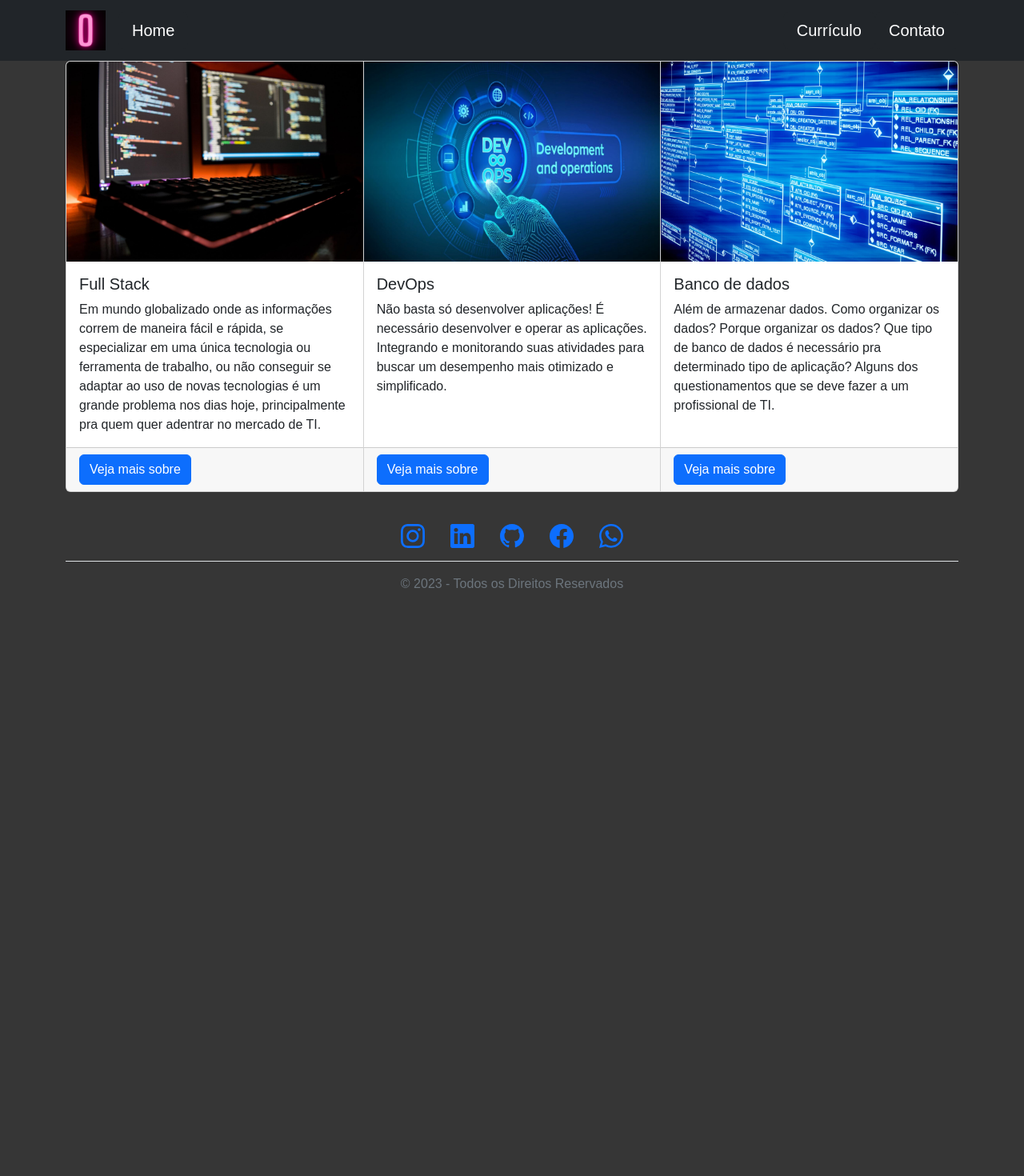
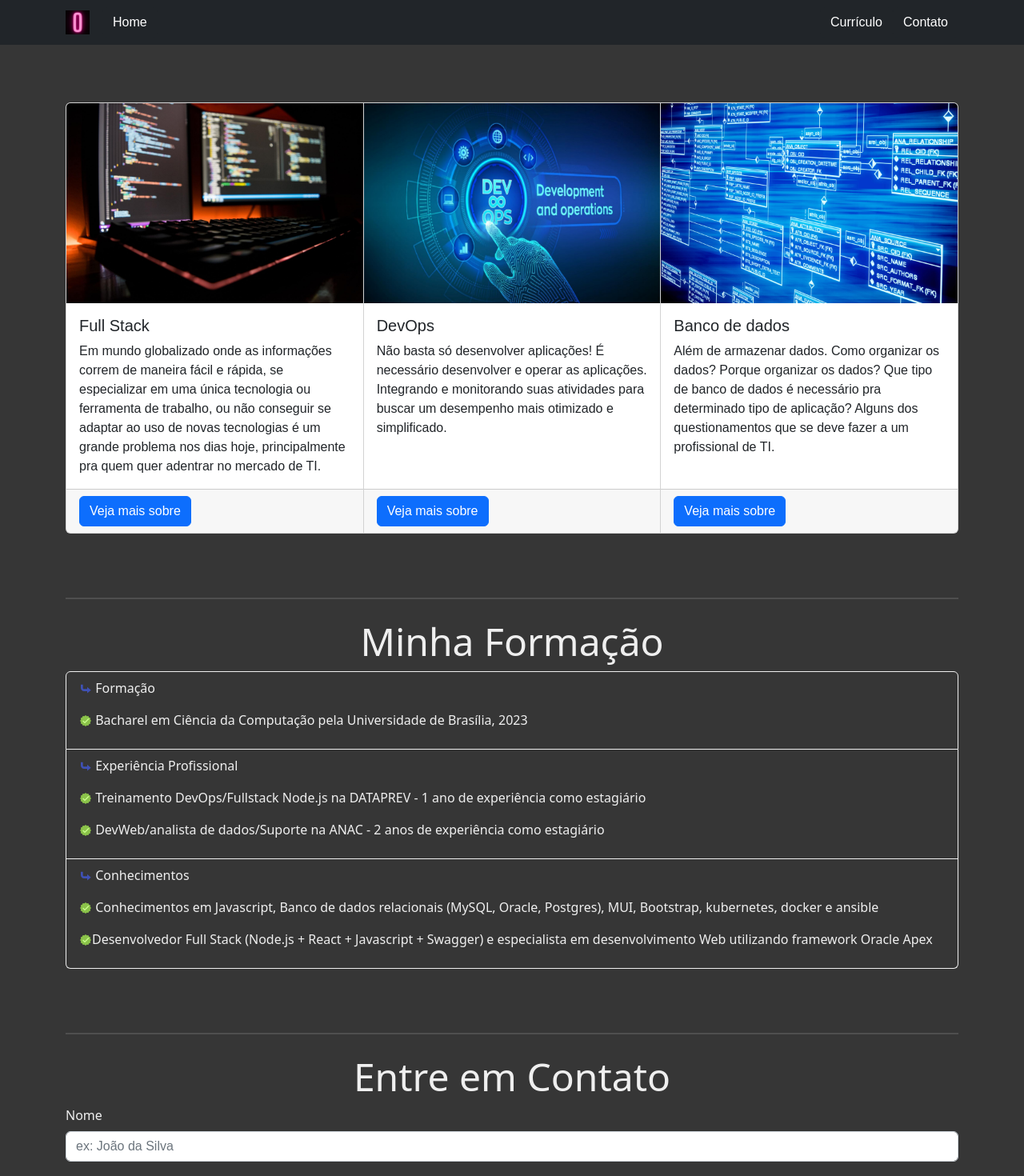
Before and after one commit to otavio25/my-blog, a React (Create React App) app in the folder src/frontend/: page / in a window 1280 px wide. Shown: the top 1470 px of the page at 80% size. Before the commit the page ends 800 px from the top, so only its background shows below. Built offline with nearby package versions, Linux system fonts and the light colour scheme; no server answers.

Commit message:
adicionando scrollpy

```diff
--- a/src/frontend/src/App.js
+++ b/src/frontend/src/App.js
@@ -1,8 +1,6 @@
 import React from 'react';
 import { BrowserRouter, Route, Routes} from 'react-router-dom'
 import Home from './components/pages/Home'
-import Curriculo from './components/pages/Curriculo'
-import Contato from './components/pages/Contato'
 import Header from './components/layouts/Header'
 import Footer from './components/layouts/Footer'
 import DevOps from './components/pages/DevOps';
@@ -16,8 +14,6 @@ function App(){
       <Header />
       <Routes>
         <Route path='/' element={<Home/>}/>
-        <Route path='/curriculo' element={<Curriculo/>}/>
-        <Route path='/contato' element={<Contato/>}/>
         <Route path='/devops' element={<DevOps/>}/>
         <Route path='/fullstack' element={<FullStack/>}/>
         <Route path='/bancodedados' element={<BancodeDados/>}/>
--- a/src/frontend/src/components/layouts/Header.js
+++ b/src/frontend/src/components/layouts/Header.js
@@ -1,23 +1,24 @@
 import React from 'react';
-import { Container, Navbar, Nav, Button } from 'react-bootstrap';
+import { Container, Navbar, Nav, Button, Form } from 'react-bootstrap';
 import Logo from '../img/logo.png'
 
 function Header(){
+    if(window.location.pathname === '/'){
         return (
             <header>
-            <Navbar collapseOnSelect expand="lg" bg="dark" variant="dark">
+                <Navbar collapseOnSelect expand="lg" bg="dark" variant="dark" fixed="top">
                     <Container>
                         <Navbar.Brand href="/">
-                    <img src={Logo} width="50" height="50" className="d-inline-block align-top" alt="React Bootstrap logo"/>
+                            <img src={Logo} width="30" height="30" className="d-inline-block align-top" alt="React Bootstrap logo"/>
                         </Navbar.Brand>
                         <Navbar.Toggle aria-controls="responsive-navbar-nav" />
                         <Navbar.Collapse id="responsive-navbar-nav">
                             <Nav className="me-auto">
-                            <Button variant="dark" href='/' size="lg">Home</Button>
+                                <Button variant="dark" href="#home">Home</Button>
                             </Nav>
                             <Nav>
-                            <Button variant="dark" href='/curriculo' size="lg">Currículo</Button>
-                            <Button variant="dark" href='/contato' size="lg">Contato</Button>
+                                <Button variant="dark" href="#curriculo">Currículo</Button>
+                                <Button variant="dark" href="#contato">Contato</Button>
                             </Nav>
                         </Navbar.Collapse>
                     </Container>
@@ -25,5 +26,29 @@ function Header(){
             </header>
         )
     }
+    else{
+        function handleDevops(){
+            return <DevOps titulo={titulo}/>
+        }
+
+        return(
+            <header>
+                <Navbar collapseOnSelect expand="lg" bg="dark" variant="dark">
+                    <Container>
+                        <Navbar.Brand href="/">
+                            <img src={Logo} width="30" height="30" className="d-inline-block align-top" alt="React Bootstrap logo"/>
+                        </Navbar.Brand>
+                        <Navbar.Toggle aria-controls="responsive-navbar-nav" />
+                        <Navbar.Collapse id="responsive-navbar-nav">
+                            <Nav className="me-auto">
+                                <Button variant="dark" href="/">Home</Button>
+                            </Nav>
+                        </Navbar.Collapse>
+                    </Container>
+                </Navbar>
+            </header>
+        )
+    }
+}
 
 export default Header
--- a/src/frontend/src/components/pages/DevOps.js
+++ b/src/frontend/src/components/pages/DevOps.js
@@ -2,7 +2,7 @@ import React, {useState, useEffect} from 'react';
 import { Container, Button, Table } from 'react-bootstrap';
 import { BsEye } from 'react-icons/bs'
 
-function DevOps(){
+function DevOps(props){
     const [texto, setTexto] = useState([])
 
     useEffect(()=>{
@@ -14,6 +14,8 @@ function DevOps(){
             }
         )
     })
+
+    console.log("props? ", props.titulo)
 
     return (
         <Container>
--- a/src/frontend/src/components/pages/Home.js
+++ b/src/frontend/src/components/pages/Home.js
@@ -1,14 +1,50 @@
-import React from 'react';
+import React, {useState} from 'react';
 import './styles.css'
-import { Card, CardGroup, Container, Button } from 'react-bootstrap';
+import { Card, CardGroup, Container, Button, ListGroup, Form } from 'react-bootstrap';
+import { FcDownRight, FcApproval } from "react-icons/fc";
+import emailjs from '@emailjs/browser'
 import ImageHome1 from '../img/programacao.jpg'
 import ImageHome2 from '../img/DevOps.png'
 import ImageHome3 from '../img/banco-de-dados.jpg'
 
 function Home(){
+    const [name, setName] = useState('')
+    const [email, setEmail] = useState('')
+    const [message, setMessage] = useState('')
+
+    const service_id = process.env.REACT_APP_SERVICE_ID
+    const template_id = process.env.REACT_APP_TEMPLATE_ID
+    const publickey = process.env.REACT_APP_PUBLICKEY
+
+    console.log("imprime porra: ", publickey)
+
+    function sendEmail(e){
+        e.preventDefault()
+
+        if(name === '' || email === '' || message === ''){
+            alert("Todos os campos precisam ser preenchidos!");
+            return
+        }
+
+        const templateParams = {
+            from_name: name,
+            message: message,
+            email: email
+        }
+
+        emailjs.send(service_id, template_id, templateParams, publickey)
+        .then(()=>{
+            alert("Mensagem enviada com sucesso!")
+            setName('')
+            setEmail('')
+            setMessage('')
+        })
+    }
+
     return(
-        <Container>
-            <CardGroup>
+        <Container id='div-principal-scroll'>
+            <div data-bs-spy="scroll" data-bs-target="#navbar-example2" data-bs-offset="0" class="scrollspy-example" tabindex="0">
+                <CardGroup id="home">
                     <Card>
                         <Card.Img variant="top" src={ImageHome1} width="100" height="250"/>
                         <Card.Body>
@@ -46,6 +82,61 @@ function Home(){
                         </Card.Footer>
                     </Card>
                 </CardGroup>
+
+                <div class="mb-4">
+                    <hr class="solid"/>
+                </div>
+
+                <div id='curriculo' className='div-h1-curriculo'>
+                    <h1 id='h1-curriculo'>Minha Formação</h1>
+                </div>
+
+                <ListGroup className='lista-curriculo'>
+                    <ListGroup.Item>
+                        <p><FcDownRight/> Formação</p>
+                        <p><FcApproval/> Bacharel em Ciência da Computação pela Universidade de Brasília, 2023</p>
+                    </ListGroup.Item>
+                    <ListGroup.Item>
+                        <p><FcDownRight/> Experiência Profissional</p>
+                        <p><FcApproval/> Treinamento DevOps/Fullstack Node.js na DATAPREV - 1 ano de experiência como estagiário</p>
+                        <p><FcApproval/> DevWeb/analista de dados/Suporte na ANAC - 2 anos de experiência como estagiário</p>
+                    </ListGroup.Item>
+                    <ListGroup.Item>
+                        <p><FcDownRight/> Conhecimentos</p>
+                        <p><FcApproval/> Conhecimentos em Javascript, Banco de dados relacionais (MySQL, Oracle, Postgres), MUI, Bootstrap, kubernetes, docker e ansible </p>
+                        <p><FcApproval/>Desenvolvedor Full Stack (Node.js + React + Javascript + Swagger) e especialista em desenvolvimento Web utilizando framework Oracle Apex</p>
+                    </ListGroup.Item>
+                </ListGroup>
+
+                <div class="mb-4">
+                    <hr class="solid"/>
+                </div>
+
+                <div className='div-h1-contato' id='contato'>
+                    <h1 id='h1-contato'>Entre em Contato</h1>
+                </div>
+
+                <Form className='formulario-contato' onSubmit={sendEmail}>
+                    <Form.Group className="mb-3" >
+                        <Form.Label>Nome</Form.Label>
+                        <Form.Control type="text" placeholder="ex: João da Silva" value={name} onChange={(e) => setName(e.target.value)}/>
+                    </Form.Group>
+                    <Form.Group className="mb-3" controlId="exampleForm.ControlInput1">
+                        <Form.Label>E-mail</Form.Label>
+                        <Form.Control type="email" placeholder="name@example.com" value={email} onChange={(e) => setEmail(e.target.value)}/>
+                    </Form.Group>
+                    <Form.Group className="mb-3" controlId="exampleForm.ControlTextarea1" >
+                        <Form.Label>Motivo do contato</Form.Label>
+                        <Form.Control as="textarea" rows={3} placeholder="Motivo do contato" value={message} onChange={(e) => setMessage(e.target.value)}/>
+                    </Form.Group>
+
+                    <div className="d-grid gap-2">
+                        <Button variant="primary" type="submit" size="lg">
+                            Enviar
+                        </Button>
+                    </div>
+                </Form>
+            </div>
         </Container>
     )
 }
--- a/src/frontend/src/components/pages/styles.css
+++ b/src/frontend/src/components/pages/styles.css
@@ -1,8 +1,8 @@
-.div-h1-sobre, .div-h1-curriculo, .div-h1-contato{
+.div-h1-curriculo, .div-h1-contato{
     width: 100%;
     text-align: center;
 }
-#h1-sobre, #h1-curriculo, #h1-contato{
+#h1-curriculo, #h1-contato{
     font-family: system-ui, -apple-system, BlinkMacSystemFont, 'Segoe UI', Roboto, Oxygen, Ubuntu, Cantarell, 'Open Sans', 'Helvetica Neue', sans-serif;
     color: #efefef;
     font-size: 3em;
@@ -12,27 +12,31 @@
     margin: 1em;
 }
 
-#lista-curriculo p{
+.lista-curriculo p{
     font-family: system-ui, -apple-system, BlinkMacSystemFont, 'Segoe UI', Roboto, Oxygen, Ubuntu, Cantarell, 'Open Sans', 'Helvetica Neue', sans-serif;
     color: #efefef;
 }
 
-#lista-curriculo div{
+.lista-curriculo div{
     background-color: #363636;
     border-color: #efefef;
 }
 
-#lista-contato h2{
+.lista-contato h2{
     font-family: system-ui, -apple-system, BlinkMacSystemFont, 'Segoe UI', Roboto, Oxygen, Ubuntu, Cantarell, 'Open Sans', 'Helvetica Neue', sans-serif;
     color: #efefef;
 }
 
-#formulario-contato label{
+.formulario-contato label{
     font-family: system-ui, -apple-system, BlinkMacSystemFont, 'Segoe UI', Roboto, Oxygen, Ubuntu, Cantarell, 'Open Sans', 'Helvetica Neue', sans-serif;
     color: #efefef;
 }
 
-.texto-home{
-    /*background-color: #363636;*/
-    background-image: linear-gradient(to bottom right, #1664d8,#363636);
+hr.solid{
+    border-top: 2px solid #999;
+    margin-top: 5em;
 }
+
+#div-principal-scroll{
+    margin-top: 8em;
+}
```
Also changed, not shown: src/frontend/src/components/pages/Contato.js (deleted, +0 -66 lines), src/frontend/src/components/pages/Curriculo.js (deleted, +0 -31 lines). Lines whose indentation alone changed are shown as unchanged.
